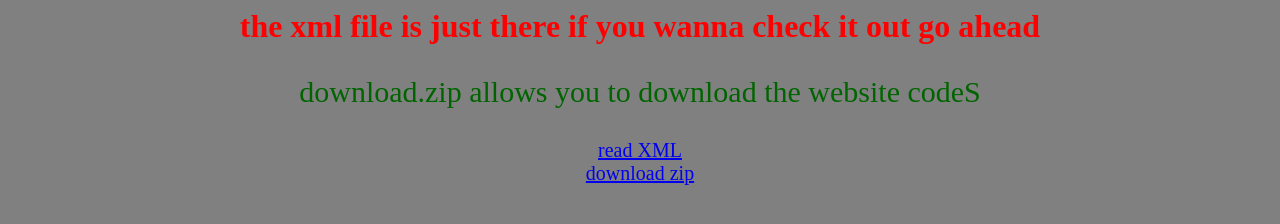
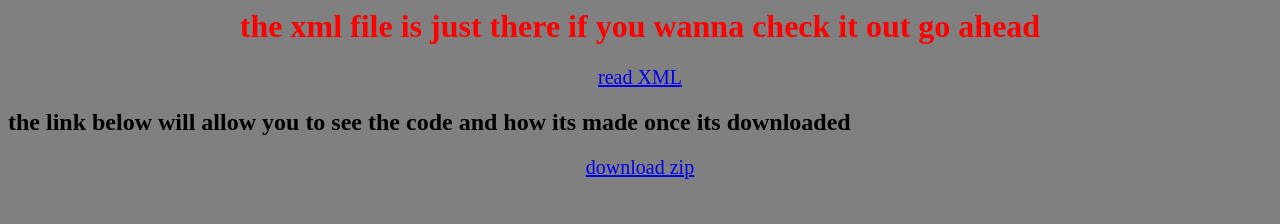
Before and after one commit to admin505admin505/XML, a plain HTML site: page index.html in a window 1280 px wide. Drawn offline with Linux system fonts and the light colour scheme.

Commit message:
Update index.html

```diff
--- a/index.html
+++ b/index.html
@@ -2,6 +2,6 @@
    <title>blank</title>
    <link href="xml.css" rel="stylesheet" type="text/css" />
    <h1>the xml file is just there if you wanna check it out go ahead</h1>
-   <p>download.zip allows you to download the website codeS</p>
    <div><a href="script.xml">read XML</a></div>
-   <div><a href="read.bat">download zip</a></div>
+   <h2>the link below will allow you to see the code and how its made once its downloaded</h2>
+   <div><a href="codes.txt">download zip</a></div>
```
